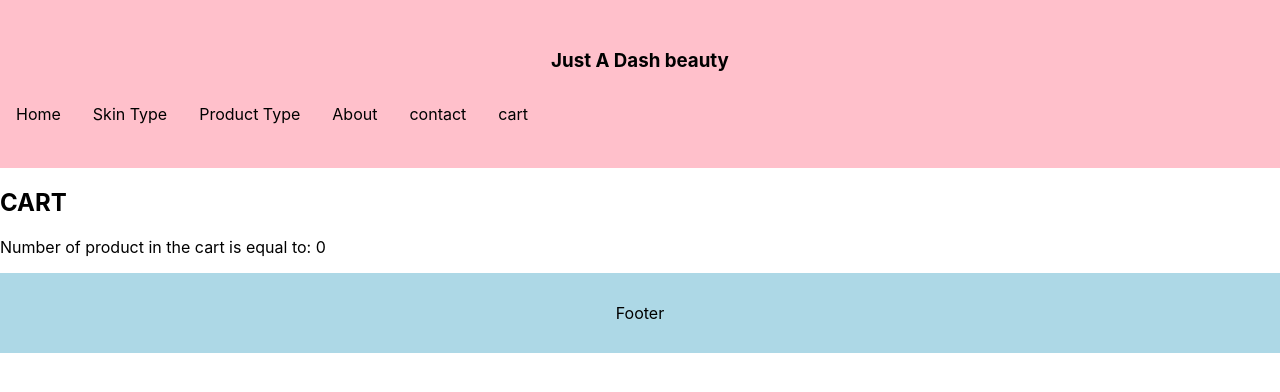
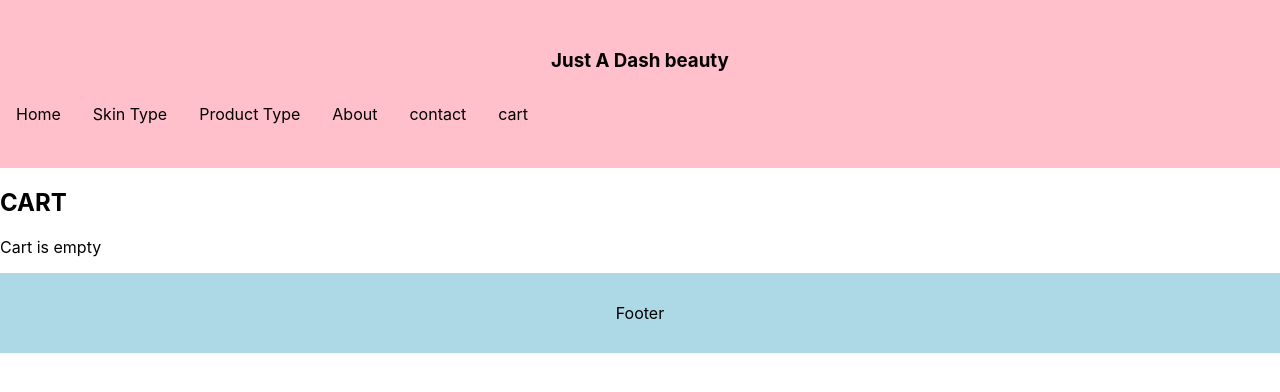
Before and after one commit to JohPik/justADashBeauty, a React (Create React App) app: page /cart in a window 1280 px wide. Shown: the top 392 px of the page. Built offline with nearby package versions, Linux system fonts and the light colour scheme.

Commit message:
Cart has now conditional rendering if empry

```diff
--- a/src/components/pages/Cart.js
+++ b/src/components/pages/Cart.js
@@ -4,9 +4,11 @@ import { ProductConsumer } from '../context'
 const Cart = () => {
 
   const renderProduct = (value) => {
-    return(
-      <p>Number of product in the cart is equal to: {value.cart.length}</p>
-    )
+     const { cart } = value
+     return cart.length > 0 ?
+    (<p>Number of product in the cart is equal to: {cart.length}</p>
+    ) : ( <p>Cart is empty</p>)
+
   }
 
   return(
```
